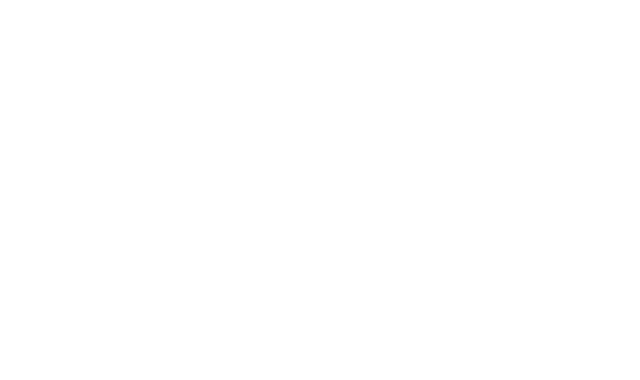
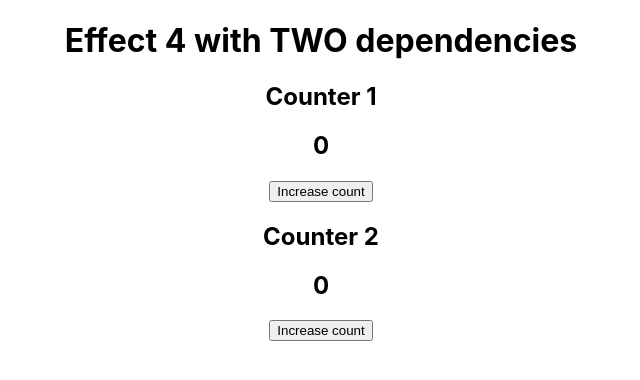
Before and after one commit to mandar-purandare/awdiz-4-react, a React (Create React App) app in the folder frontend/: page /effect4 in a window 1280 px wide. Before the commit this address had no page. Shown: the top 380 px of the page, without its empty margins (319-959 px from the left). Built offline with nearby package versions, Linux system fonts and the light colour scheme.

Commit message:
effect 3 and effect 4 of useEffect assignment

```diff
--- a/frontend/src/App.jsx
+++ b/frontend/src/App.jsx
@@ -5,7 +5,10 @@ import Login from './components/Login';
 import Profile from './components/Profile';
 import State from './components/State';
 import { Routes, Route } from 'react-router-dom';
-
+import Effect1 from './components/13-09/Effect1';
+import Effect2 from './components/13-09/Effect2';
+import Effect3 from './components/15-09/Effect3';
+import Effect4 from './components/15-09/Effect4';
 
 function App() {
   return (
@@ -16,6 +19,10 @@ function App() {
         <Route path='/register' element={<Register/>}/>
         <Route path='/profile' element={<Profile/>}/>
         <Route path='/state' element={<State/>}/>
+        <Route path='/effect1' element={<Effect1/>}/>
+        <Route path='/effect2' element={<Effect2/>}/>
+        <Route path='/effect3' element={<Effect3/>}/>
+        <Route path='/effect4' element={<Effect4/>}/>
       </Routes>
     </div>
   );
--- /dev/null
+++ b/frontend/src/components/13-09/Effect1.jsx
@@ -0,0 +1,23 @@
+import React, {useEffect, useState} from "react";
+
+
+const Effect1 = () => {
+
+    const [counter, setCounter] = useState(0);
+
+    useEffect(() => alert('First Render, Page Reload or State Change'))
+
+    function incCount(){
+        setCounter((prevValue) => prevValue + 1);
+    }
+
+    return(
+        <div>
+            <h1>Effect1 with (all) state dependencies</h1>
+            <h2>Counter - {counter}</h2>
+            <button onClick={incCount}>Increase count</button>
+        </div>
+    )
+}
+
+export default Effect1;
--- /dev/null
+++ b/frontend/src/components/13-09/Effect2.jsx
@@ -0,0 +1,22 @@
+import React, {useEffect, useState} from "react";
+
+const Effect2 = () => {
+
+    const [count, setCounter] = useState(0);
+
+    useEffect(() => alert('First render or Reload (No dependencies!)'),[])
+
+    function incCount(){
+        setCounter(prevValue => prevValue +1);
+    }
+
+    return(
+        <div>
+            <h1>Effect 2 with no dependencies</h1>
+            <h2>{count}</h2>
+            <button onClick={incCount}>Increase count</button>
+        </div>
+    )
+}
+
+export default Effect2;
--- /dev/null
+++ b/frontend/src/components/15-09/Effect3.jsx
@@ -0,0 +1,32 @@
+import React, {useState,useEffect} from "react";
+
+function Effect3(){
+
+    const [count1, setCounter1] = useState(0);
+
+    const [count2, setCounter2] = useState(0);
+
+    useEffect(() => alert('I appear on render, reload and with change in counter 1 😀'),[count1])
+
+    function incCount1(){
+        setCounter1(prevValue => prevValue +1);
+    }
+
+    function incCount2(){
+        setCounter2(prevValue => prevValue +1);
+    }
+
+    return(
+        <div>
+            <h1>Effect 3 with ONE dependency</h1>
+            <h2>Counter 1</h2>
+            <h2>{count1}</h2>
+            <button onClick={incCount1}>Increase count</button>
+            <h2>Counter 2</h2>
+            <h2>{count2}</h2>
+            <button onClick={incCount2}>Increase count</button>
+        </div>
+    )
+}
+
+export default Effect3;
--- /dev/null
+++ b/frontend/src/components/15-09/Effect4.jsx
@@ -0,0 +1,32 @@
+import React, {useState,useEffect} from "react";
+
+function Effect4(){
+
+    const [count1, setCounter1] = useState(0);
+
+    const [count2, setCounter2] = useState(0);
+
+    useEffect(() => alert('I appear on render, reload and with change in counter 1 and counter 2 😎'),[count1, count2])
+
+    function incCount1(){
+        setCounter1(prevValue => prevValue +1);
+    }
+
+    function incCount2(){
+        setCounter2(prevValue => prevValue +1);
+    }
+
+    return(
+        <div>
+            <h1>Effect 4 with TWO dependencies</h1>
+            <h2>Counter 1</h2>
+            <h2>{count1}</h2>
+            <button onClick={incCount1}>Increase count</button>
+            <h2>Counter 2</h2>
+            <h2>{count2}</h2>
+            <button onClick={incCount2}>Increase count</button>
+        </div>
+    )
+}
+
+export default Effect4;
```
